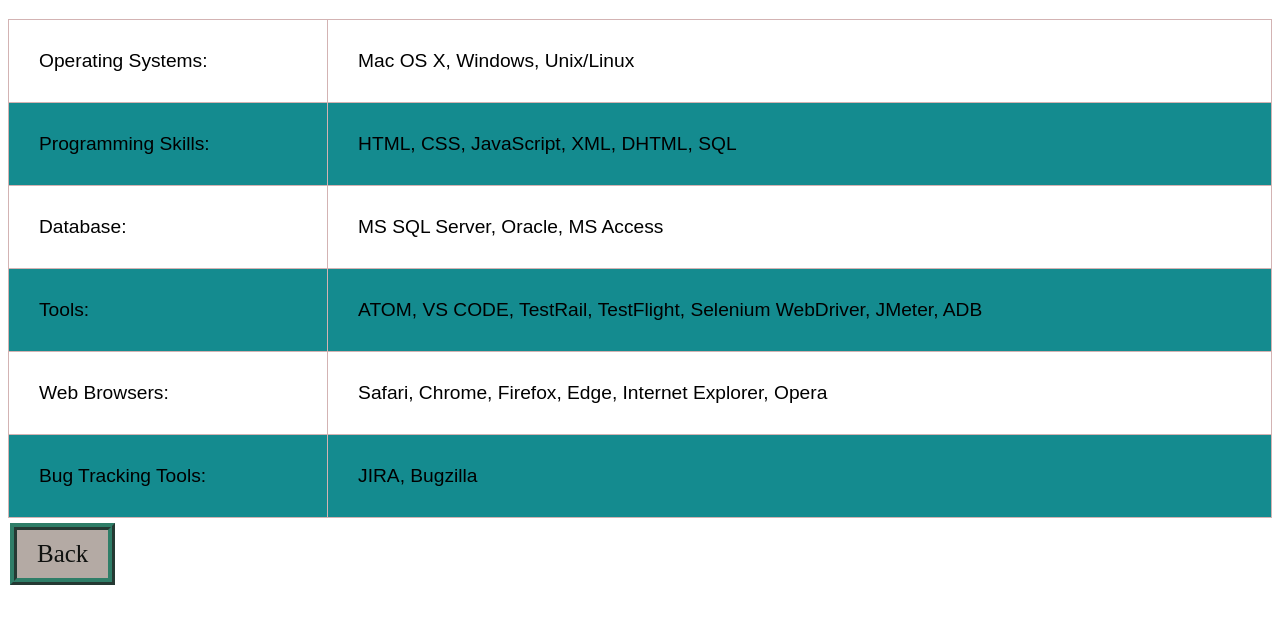
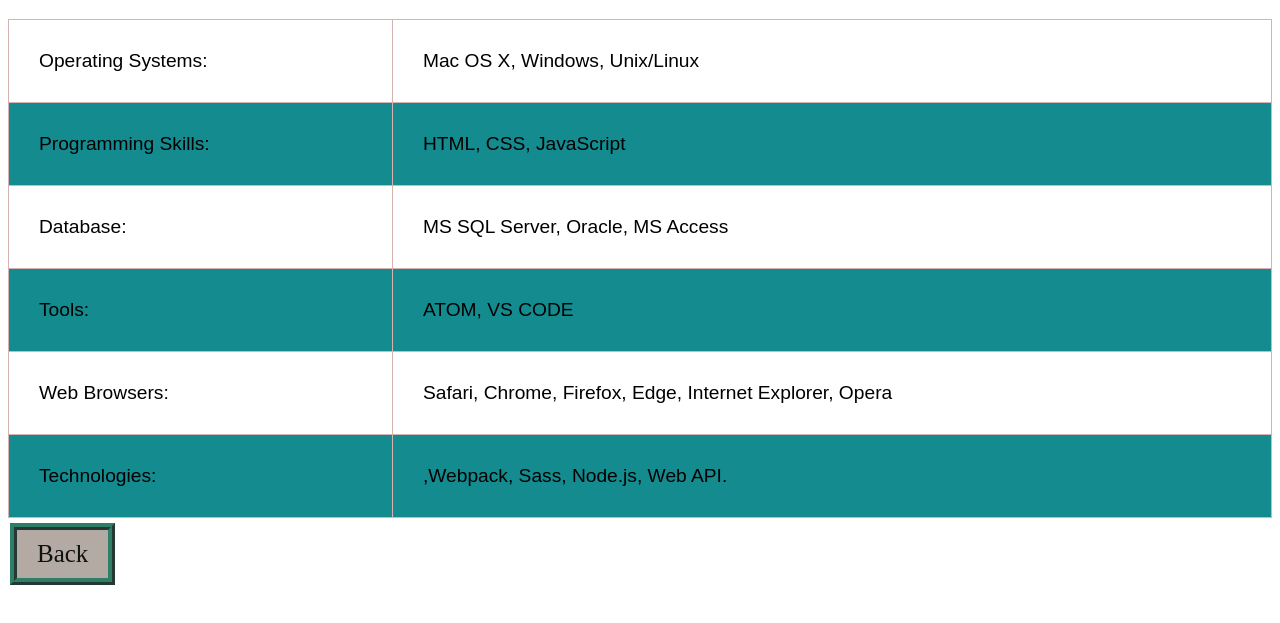
Before and after one commit to meenakshibhandare/My_Portfolio_MyWeb_Page, a plain HTML site: page Tech.html in a window 1280 px wide. Shown: the part 61-684 px from the top of the page. Drawn offline with Linux system fonts and the light colour scheme; files that its build step writes are made by us from their sources.

Commit message:
Update Tech.html

```diff
--- a/Tech.html
+++ b/Tech.html
@@ -20,7 +20,7 @@
       </tr>
       <tr>
         <td>Programming Skills:</td>
-        <td>HTML, CSS, JavaScript, XML, DHTML, SQL</td>
+        <td>HTML, CSS, JavaScript</td>
       </tr>
       <tr>
         <td>Database:</td>
@@ -29,7 +29,7 @@
       <tr>
         <td>Tools:</td>
         <td>
-          ATOM, VS CODE, TestRail, TestFlight, Selenium WebDriver, JMeter, ADB
+          ATOM, VS CODE
         </td>
       </tr>
       <tr>
@@ -37,8 +37,8 @@
         <td>Safari, Chrome, Firefox, Edge, Internet Explorer, Opera</td>
       </tr>
       <tr>
-        <td>Bug Tracking Tools:</td>
-        <td>JIRA, Bugzilla</td>
+        <td>Technologies:</td>
+        <td>,Webpack, Sass, Node.js, Web API.</td>
       </tr>
     </table>
 
```
